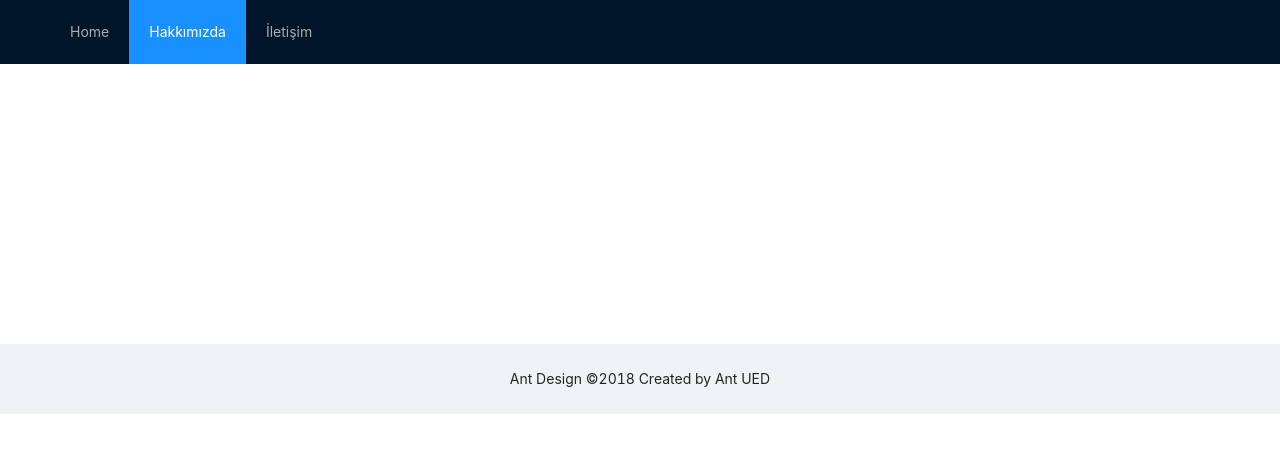
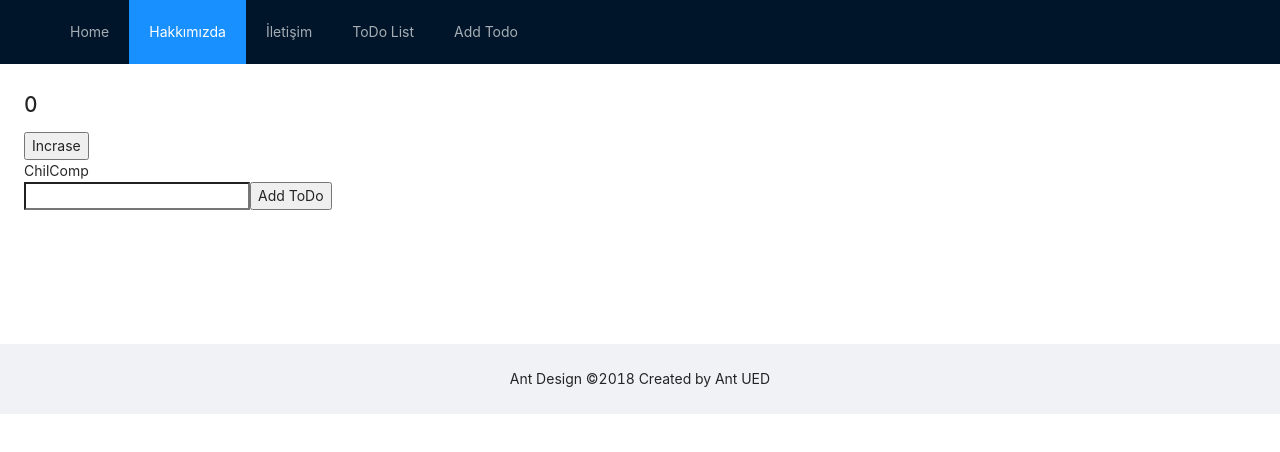
Before and after one commit to yakintech/is-bankasi-react-tutorial, a React (Create React App) app: page /addToDo in a window 1280 px wide. Shown: the top 452 px of the page. Built offline with nearby package versions, Linux system fonts and the light colour scheme.

Commit message:
memo sample

```diff
--- a/package.json
+++ b/package.json
@@ -14,8 +14,10 @@
     "axios": "^0.27.2",
     "react": "^18.1.0",
     "react-dom": "^18.1.0",
+    "react-redux": "^8.0.2",
     "react-router-dom": "^6.3.0",
     "react-scripts": "5.0.1",
+    "redux": "^4.2.0",
     "web-vitals": "^2.1.4"
   },
   "scripts": {
--- a/src/App.js
+++ b/src/App.js
@@ -17,6 +17,12 @@ import { Content, Footer, Header } from "antd/lib/layout/layout";
 import './layout.css'
 import AddCategory from "./routerSample/AddCategory";
 import RefSample from "./otherHooks/RefSample";
+import { createStore } from "redux";
+import todoReducer from "./store/reducers/todo.reducer";
+import { Provider } from "react-redux";
+import ToDoList from "./reduxSample/ToDoList";
+import AddToDo from "./reduxSample/AddToDo";
+import ParentComp from "./memoSample/ParentComp";
 
 
 
@@ -24,6 +30,11 @@ import RefSample from "./otherHooks/RefSample";
 function App() {
 
   const { cart } = useContext(cartContext);
+
+
+  const store = createStore(
+    todoReducer
+  )
 
   return (<>
 
@@ -42,7 +53,7 @@ function App() {
 
     {/* Layotu Page deki renderBody */}
 
-
+    <Provider store={store}>
       <Layout className="layout">
 
         <Header>
@@ -70,12 +81,23 @@ function App() {
               </Link>
             </Menu.Item>
 
+            <Menu.Item key="4">
+              <Link to="/todolist">
+                <span>ToDo List</span>
+              </Link>
+            </Menu.Item>
+            <Menu.Item key="5">
+              <Link to="/addToDo">
+                <span>Add Todo</span>
+              </Link>
+            </Menu.Item>
 
           </Menu>
         </Header>
         <Content>
 
           <div className="site-layout-content">
+            <ParentComp></ParentComp>
             <Routes>
               <Route path='/' element={<HomePage />} />
               <Route path='/hakkimizda' element={<AboutPage />} />
@@ -85,9 +107,8 @@ function App() {
               <Route path="/cart" element={<CartPage />} />
               <Route path="/addcategory" element={<AddCategory />} />
               <Route path="/refSample" element={<RefSample />} />
-
-
-
+              <Route path="/todolist" element={<ToDoList/>}></Route>
+              <Route path="/addToDo" element={<AddToDo/>}></Route>
             </Routes>
 
           </div>
@@ -96,6 +117,8 @@ function App() {
         <Footer style={{ textAlign: 'center' }}>Ant Design ©2018 Created by Ant UED</Footer>
 
       </Layout>
+    </Provider>
+
 
 
 
--- /dev/null
+++ b/src/memoSample/ChildComp.js
@@ -0,0 +1,12 @@
+import React from 'react'
+
+function ChildComp() {
+
+  console.log('Chlid comp render!!');
+
+  return (
+    <div>ChilComp</div>
+  )
+}
+
+export default React.memo(ChildComp)
--- /dev/null
+++ b/src/memoSample/ParentComp.js
@@ -0,0 +1,18 @@
+import React, { useState } from 'react'
+import ChildComp from './ChildComp';
+
+function ParentComp() {
+
+    const [counter, setCounter] = useState(0);
+
+    console.log('PARENT COMP RENDER!!');
+
+    return (<>
+        <h1>{counter}</h1>
+        <button onClick={() => setCounter(counter + 1)}>Incrase</button>
+        <ChildComp></ChildComp>
+    </>
+    )
+}
+
+export default ParentComp
--- /dev/null
+++ b/src/reduxSample/AddToDo.js
@@ -0,0 +1,33 @@
+import React, { useState } from 'react'
+import { act } from 'react-dom/test-utils';
+import { useDispatch } from 'react-redux';
+
+function AddToDo() {
+
+    const [todoName, setTodoName] = useState('');
+
+    const dispatch = useDispatch();
+
+
+    const add = () => {
+
+        let action = {
+            type: 'ADD_TODO',
+            payload: todoName
+        }
+
+        dispatch(action);
+
+    }
+
+  return (
+    <div>
+
+        <input type='text' onChange={(e) => setTodoName(e.target.value)}></input>
+        <button onClick={() => add()}>Add ToDo</button>
+
+    </div>
+  )
+}
+
+export default AddToDo
--- /dev/null
+++ b/src/reduxSample/ToDoList.js
@@ -0,0 +1,33 @@
+import React from 'react'
+import { useDispatch, useSelector } from 'react-redux';
+
+function ToDoList() {
+
+    const todos = useSelector((state) => state);
+    const dispatch = useDispatch();
+
+    const deleteToDo = (item) => {
+
+
+        dispatch({ type: 'REMOVE_TODO', payload: item })
+
+    }
+
+
+    return (<>
+        <ul>
+            {
+                todos && todos.map((item, key) => {
+                    return <>
+                        <li key={key}>{item}</li>
+                        <button onClick={() => deleteToDo(item)}>Delete ToDo</button>
+                    </>
+                })
+            }
+        </ul>
+
+    </>
+    )
+}
+
+export default ToDoList
--- a/src/routerSample/HomePage.js
+++ b/src/routerSample/HomePage.js
@@ -1,8 +1,11 @@
 import React from 'react'
+import { useSelector } from 'react-redux'
 
 function HomePage() {
-  return (
-    <div>Home Page</div>
+
+  let todos = useSelector(state => state);
+
+  return (<>{todos.length}</>
   )
 }
 
--- /dev/null
+++ b/src/store/reducers/todo.reducer.js
@@ -0,0 +1,17 @@
+const todoReducer = (state = [], action) => {
+
+    if(action.type == 'ADD_TODO'){
+        return [...state, action.payload];
+    }
+    else if(action.type == 'REMOVE_TODO'){
+        let newTodoList = state.filter(q => q != action.payload)
+        return newTodoList
+    }
+    else {
+        return state;
+    }
+
+}
+
+
+export default todoReducer
```
Also changed, not shown: src/store/actions/todo.actions.js (added, +18 -0 lines), 1 other file (tests, documents, lock files or other folders). Lines whose indentation alone changed are shown as unchanged.
